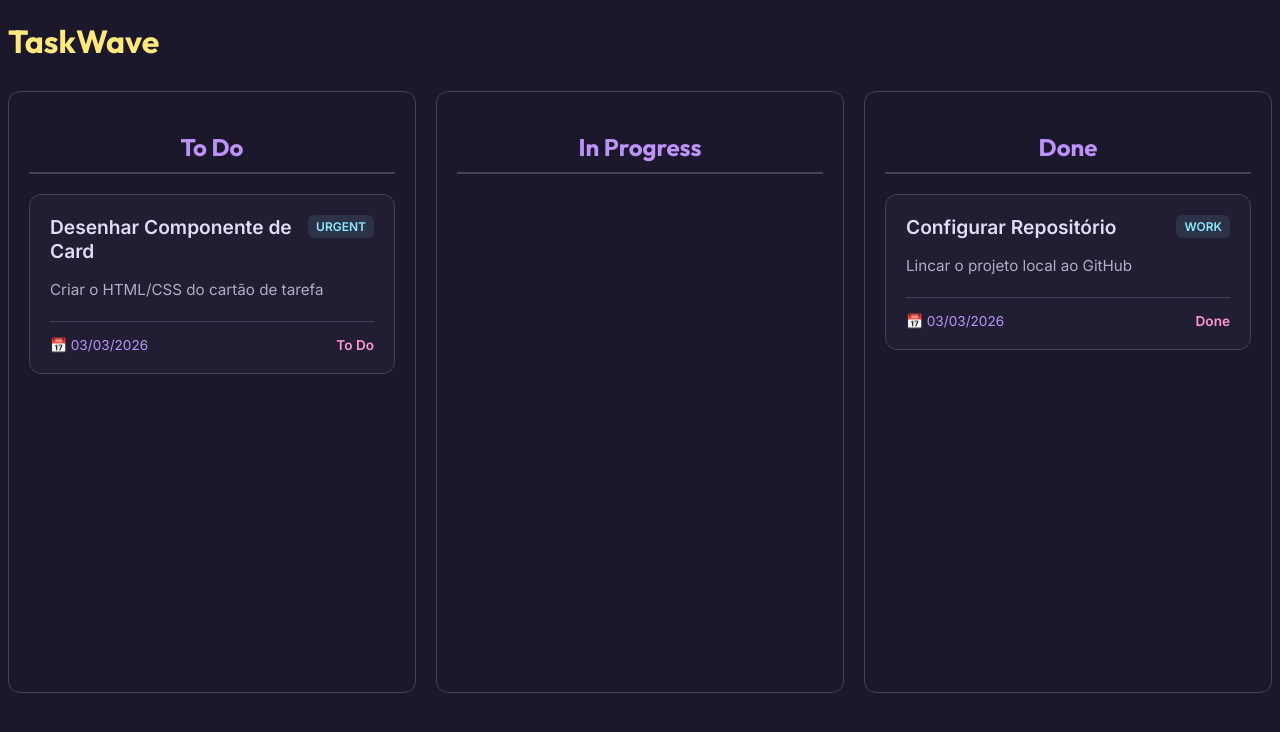
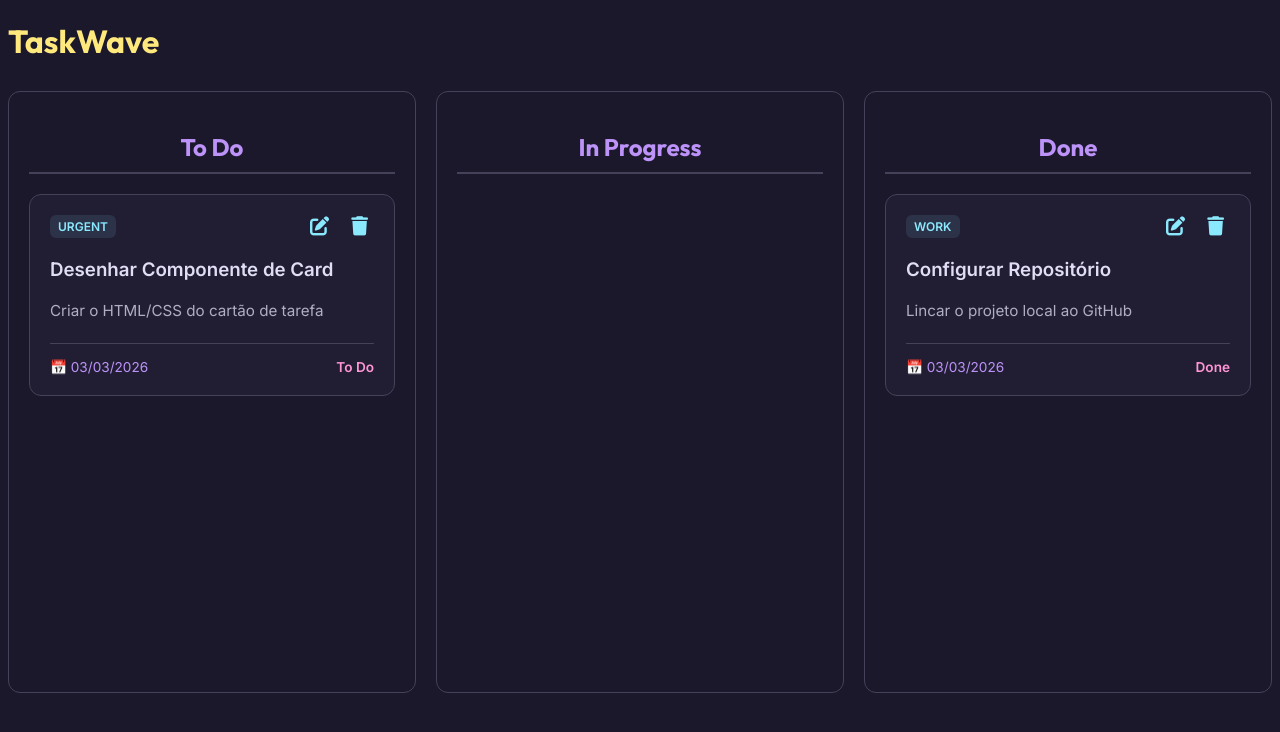
Before and after one commit to gongabriela/GestorDeTarefas, an Angular app: page / in a window 1280 px wide. Shown: the top 732 px of the page. Built offline with nearby package versions, Linux system fonts and the light colour scheme.

Commit message:
feat(tak-card): criando botoes estaticos de editar e apagar no componente do card de tarefas

```diff
--- a/src/app/components/task-card/task-card.css
+++ b/src/app/components/task-card/task-card.css
@@ -19,12 +19,6 @@
     justify-content: space-between;
     align-items: flex-start;
     margin-bottom: 15px;
-}
-
-.card-header h3 {
-    margin: 0;
-    font-size: 1.2rem;
-    color: var(--cor-texto-principal);
 }
 
 .badge {
@@ -61,3 +55,23 @@ time {
     font-weight: 600;
     color: var(--cor-rosa);
 }
+
+.card-header-buttons {
+    display: flex;
+    gap: 10px;
+}
+
+.card-header-buttons button {
+    background-color: transparent;
+    border: none;
+    color: var(--cor-azul-ceu);
+    cursor: pointer;
+    font-size: 1.2rem;
+
+}
+
+.card-header-buttons button:hover {
+    color: var(--cor-rosa);
+    transform: translateY(-3px);
+    transition: 0.3s;
+}
--- a/src/app/components/task-card/task-card.html
+++ b/src/app/components/task-card/task-card.html
@@ -1,9 +1,17 @@
 <div class="card-neon">
   <div class="card-header">
-    <h3>{{ task.title }}</h3>
     <span class="badge">{{ task.category }}</span>
+    <div class="card-header-buttons">
+      <button (click)="onEditTask(task)" class="edit-btn">
+        <i class="fas fa-edit"></i>
+      </button>
+      <button (click)="onDeleteTask(task)" class="delete-btn">
+        <i class="fas fa-trash"></i>
+      </button>
+    </div>
   </div>
 
+  <h3>{{ task.title }}</h3>
   <p>{{ task.description }}</p>
 
   <div class="card-footer">
```
